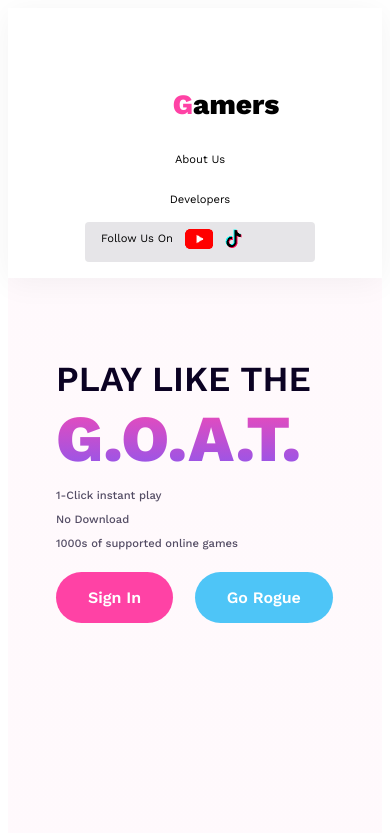
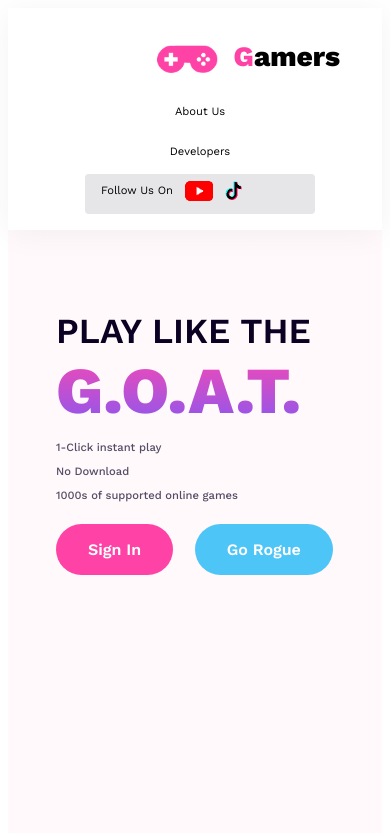
Before and after one commit to SudadL13/gamer-assignment, a plain HTML site: page index.html in a window 390 px wide. Shown: the top 833 px of the page. Drawn offline with nearby package versions, Linux system fonts and the light colour scheme.

Commit message:
about to finish

```diff
--- a/styles/styles.css
+++ b/styles/styles.css
@@ -340,7 +340,7 @@ footer{
         padding: 0;
         padding-right: 15rem;
         font-size: 1.5rem;
-        padding-top: 5rem;
+        padding-top: 2rem;
         gap: 1rem;
     }
     .first-part img{
@@ -417,6 +417,16 @@ footer{
         gap: .6rem;
     }
 
+    .nav-bar{
+        padding-top: 0;
+        margin-top: 0;
+        /* gap: .1rem; */
+    }
+    .nav-bar .first-part img{
+        height: 1.8rem;
+        width: 3.8rem
+    }
+
 }
 
 @media  screen and (min-width:576px) and (max-width:960px){
```
